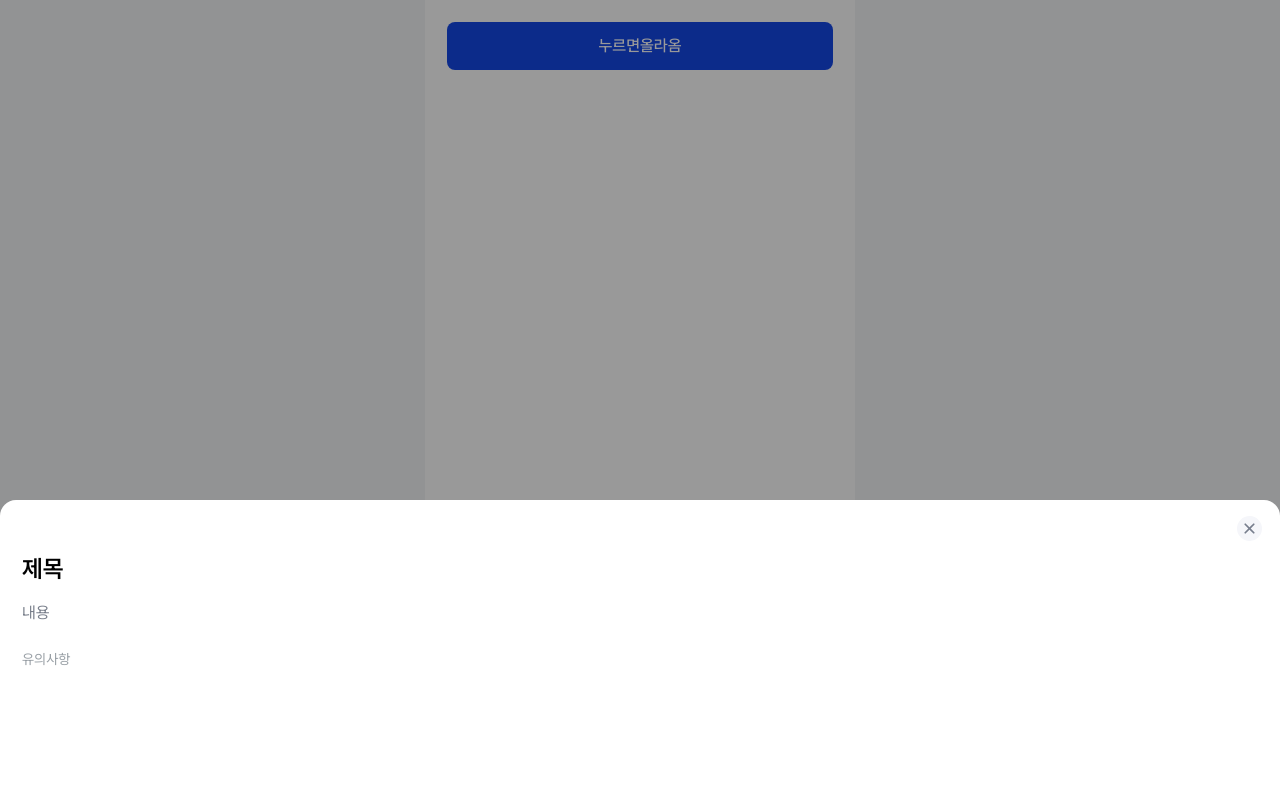
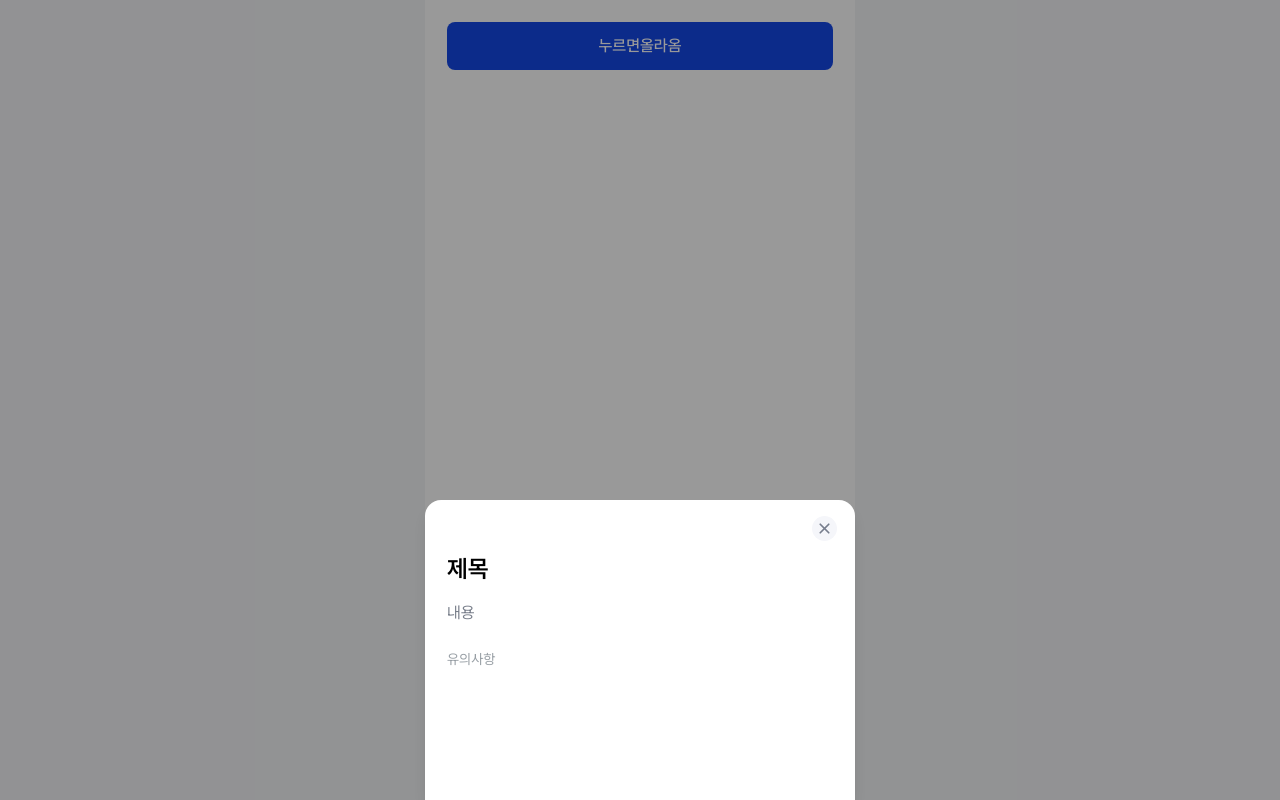
Before and after one commit to DonTTouch-PDA/SOL-Assistant-frontend, a Next.js app: page /test in a window 1280 px wide. Both pictures are taken after a click on the button "누르면올라옴". Built offline with nearby package versions, Linux system fonts and the light colour scheme.

Commit message:
[Feat] bottomsheet mod #2

```diff
--- a/src/app/layout.tsx
+++ b/src/app/layout.tsx
@@ -30,7 +30,7 @@ export default function RootLayout({
 			</head>
 			<body className={`flex justify-center ${pretendard.variable}`}>
 				<div className="w-full bg-gray-100 flex justify-center min-h-screen">
-					<div className="w-full bg-white max-w-[430px] min-w-[375px] min-h-screen px-[22px] pt-[22px]">
+					<div className="w-full bg-white max-w-[430px] min-w-[375px] min-h-screen px-[22px] pt-[22px] overflow-hidden">
 						<Providers>{children}</Providers>
 					</div>
 				</div>
--- a/src/components/common/bottomSheet.tsx
+++ b/src/components/common/bottomSheet.tsx
@@ -25,7 +25,7 @@ export default function BottomSheet({
 				<>
 					{/* 오버레이 */}
 					<motion.div
-						className="fixed inset-0 bg-black/40 z-40"
+						className="absolute inset-0 bg-black/40 z-40"
 						initial={{ opacity: 0 }}
 						animate={{ opacity: 1 }}
 						exit={{ opacity: 0 }}
@@ -34,15 +34,14 @@ export default function BottomSheet({
 
 					{/* 바텀시트 */}
 					<motion.div
-						className={`
-                            fixed left-0 right-0 bottom-0
+						className="
+                            fixed bottom-0 left-1/2 -translate-x-1/2
+                            w-full max-w-[430px] min-w-[375px]
                             flex flex-col
                             rounded-t-2xl shadow-lg
-                            bg-white
-                            z-50
-                            px-1.5
-                            pt-1
-                            `}
+                            bg-white z-50
+                            px-1.5 pt-1
+                        "
 						initial={{ y: '100%' }}
 						animate={{ y: 0 }}
 						exit={{ y: '100%' }}
```
